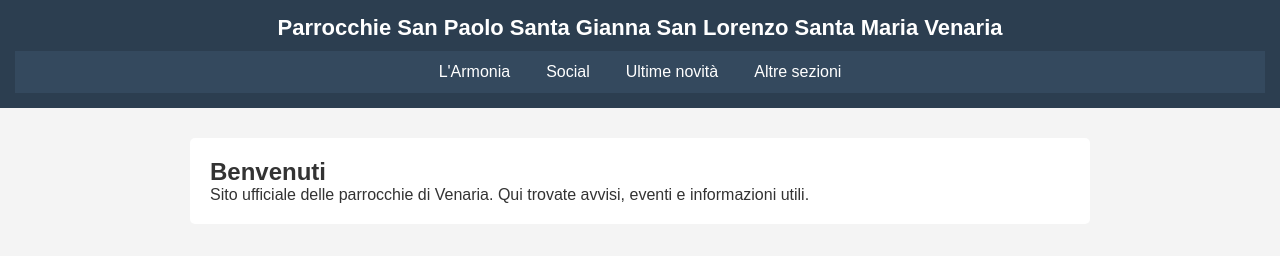
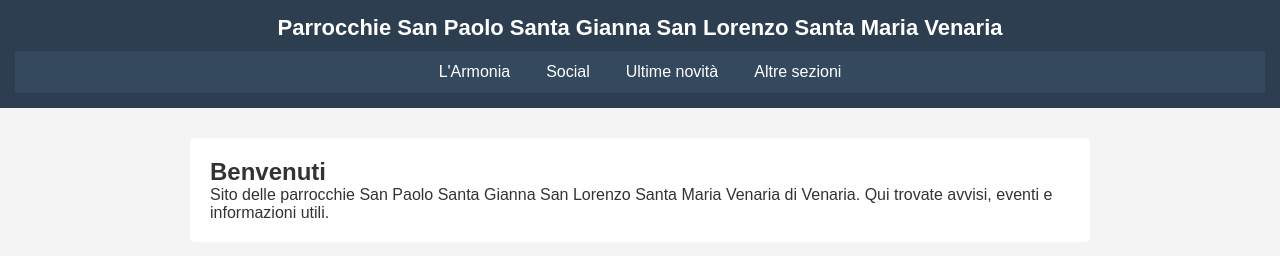
Before and after one commit to quattroparrocchievenaria/estate, a plain HTML site: page index.html in a window 1280 px wide. Drawn offline with Linux system fonts and the light colour scheme.

Commit message:
Update index.html

```diff
--- a/index.html
+++ b/index.html
@@ -40,7 +40,7 @@
 
 <div class="container">
     <h2>Benvenuti</h2>
-    <p>Sito ufficiale delle parrocchie di Venaria. Qui trovate avvisi, eventi e informazioni utili.</p>
+    <p>Sito delle parrocchie San Paolo Santa Gianna San Lorenzo Santa Maria Venaria di Venaria. Qui trovate avvisi, eventi e informazioni utili.</p>
 </div>
 
 </body>
```
